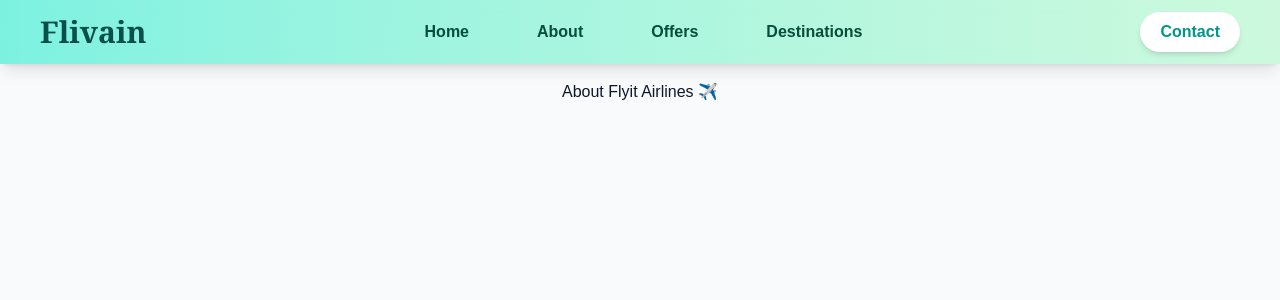
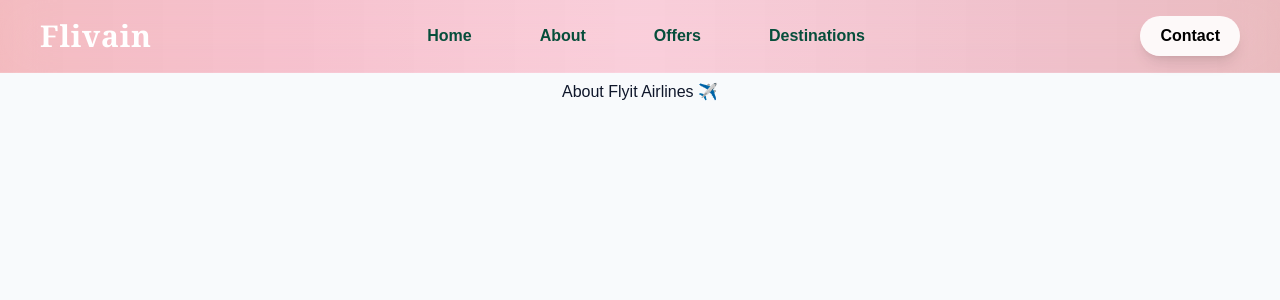
Before and after one commit to yashhtech/Flight-Booking, a React app: page /about in a window 1280 px wide. Shown: the top 300 px of the page. Built offline with nearby package versions, Linux system fonts and the light colour scheme; the HTML template or start-up script is replaced by a standard one.

Commit message:
hero video location

```diff
--- a/src/components/Navbar.jsx
+++ b/src/components/Navbar.jsx
@@ -16,7 +16,6 @@ const Navbar = () => {
     { label: "Destinations", href: "/destinations" },
   ];
 
-  // Topbar appear on cursor anywhere
   useEffect(() => {
     const handleMouseMove = (e) => {
       if (e.clientY <= 100) setShowTopBar(true);
@@ -33,70 +32,106 @@ const Navbar = () => {
         {showTopBar && <TopBar show={showTopBar} />}
       </AnimatePresence>
 
-      {/* Navbar */}
+      {/* NAVBAR */}
       <motion.nav
         animate={{ y: showTopBar ? 40 : 0 }}
         transition={{ type: "spring", stiffness: 200, damping: 25 }}
-        className="w-full fixed top-0 z-40 bg-gradient-to-r from-teal-300/70 to-green-200/70 shadow-lg backdrop-blur-md"
+        className="
+          fixed top-0 z-40 w-full
+          bg-gradient-to-r
+          from-red-600/25 via-rose-500/20 to-red-700/25
+          backdrop-blur-xl
+          border-b border-white/10
+        "
       >
-        <div className="max-w-7xl mx-auto px-6 md:px-10 flex justify-between items-center h-16">
-          {/* Logo */}
+        <div className="max-w-7xl mx-auto px-6 md:px-10 flex justify-between items-center h-[72px]">
+
+          {/* LOGO */}
           <motion.h2
-            className="text-3xl font-extrabold text-teal-900 cursor-pointer font-serif hover:text-teal-700 transition duration-300"
+            className="
+              text-3xl font-extrabold
+              text-white cursor-pointer
+              font-serif tracking-wide
+              hover:text-red-400 transition
+            "
             onClick={() => navigate("/")}
             whileHover={{ scale: 1.05 }}
           >
             Flivain
           </motion.h2>
 
-          {/* Desktop GooeyNav Links */}
+          {/* DESKTOP NAV */}
           <div className="hidden md:block">
             <GooeyNav
-             items={navItems}
-             particleCount={20}
-             particleR={120}
+              items={navItems}
+              particleCount={20}
+              particleR={120}
               animationTime={700}
               timeVariance={300}
-             colors={["#06B6D4", "#10B981", "#F59E0B", "#EF4444", "#3B82F6", "#8B5CF6", "#EC4899"]}
+              colors={[
+                "#EF4444", // red
+                "#F43F5E", // rose
+                "#DC2626", // dark red
+                "#FB7185", // pinkish red
+              ]}
               onClick={(href) => navigate(href)}
-              />
+              hoverColor="#EF4444"   // 🔥 RED HOVER
+            />
           </div>
 
-          {/* Contact Button */}
+          {/* CONTACT BUTTON */}
           <motion.button
             onClick={() => navigate("/contact")}
-            whileHover={{ scale: 1.05, backgroundColor: "#06B6D4", color: "#fff" }}
-            className="hidden md:block bg-white text-teal-600 px-5 py-2 rounded-full font-semibold shadow-md"
+            whileHover={{
+              scale: 1.05,
+              backgroundColor: "#EF4444",
+              color: "#fff",
+            }}
+            className="
+              hidden md:block
+              bg-white/90 text-black
+              px-5 py-2 rounded-full
+              font-semibold
+              shadow-lg
+            "
           >
             Contact
           </motion.button>
 
-          {/* Mobile Hamburger */}
+          {/* MOBILE HAMBURGER */}
           <div className="md:hidden flex items-center">
             <button onClick={() => setIsOpen(!isOpen)} className="focus:outline-none">
               <motion.div
-                className="w-6 h-0.5 bg-teal-900 my-1"
+                className="w-6 h-0.5 bg-white my-1"
                 animate={isOpen ? { rotate: 45, y: 8 } : { rotate: 0, y: 0 }}
               />
               <motion.div
-                className="w-6 h-0.5 bg-teal-900 my-1"
+                className="w-6 h-0.5 bg-white my-1"
                 animate={isOpen ? { opacity: 0 } : { opacity: 1 }}
               />
               <motion.div
-                className="w-6 h-0.5 bg-teal-900 my-1"
+                className="w-6 h-0.5 bg-white my-1"
                 animate={isOpen ? { rotate: -45, y: -8 } : { rotate: 0, y: 0 }}
               />
             </button>
           </div>
         </div>
 
-        {/* Mobile Menu */}
+        {/* MOBILE MENU */}
         {isOpen && (
           <motion.ul
             initial={{ opacity: 0, y: -20 }}
             animate={{ opacity: 1, y: 0 }}
             exit={{ opacity: 0, y: -20 }}
-            className="md:hidden bg-gradient-to-r from-teal-200/70 to-green-200/70 w-full px-6 pb-4 flex flex-col gap-4 shadow-lg rounded-xl"
+            className="
+              md:hidden
+              bg-gradient-to-b from-red-700/40 to-black/80
+              backdrop-blur-xl
+              border border-white/10
+              w-full px-6 pb-4
+              flex flex-col gap-4
+              shadow-2xl
+            "
           >
             {navItems.map((item, i) => (
               <li
@@ -105,18 +140,29 @@ const Navbar = () => {
                   navigate(item.href);
                   setIsOpen(false);
                 }}
-                className="text-teal-900 py-2 px-2 rounded-md cursor-pointer font-medium hover:scale-105 transition"
+                className="
+                  text-white py-2 px-2 rounded-md
+                  cursor-pointer font-medium
+                  hover:text-red-400
+                  hover:bg-white/10
+                  transition
+                "
               >
                 {item.label}
               </li>
             ))}
+
             <motion.button
               onClick={() => {
                 navigate("/contact");
                 setIsOpen(false);
               }}
-              whileHover={{ scale: 1.05, backgroundColor: "#06B6D4", color: "#fff" }}
-              className="bg-white text-teal-600 px-4 py-2 rounded-full font-semibold shadow-md"
+              whileHover={{ scale: 1.05, backgroundColor: "#EF4444", color: "#fff" }}
+              className="
+                bg-white text-black
+                px-4 py-2 rounded-full
+                font-semibold
+              "
             >
               Contact
             </motion.button>
--- a/src/pages/Home.jsx
+++ b/src/pages/Home.jsx
@@ -9,7 +9,6 @@ import FeatureCard from "../components/FeatureCard"
 import DestinationCard from "../components/DestinationCard"
 import Footer from "../components/Footer"
 
-import heroVideo from "../assets/264848_medium.mp4"
 
 const Home = () => {
   const [tripType, setTripType] = useState("One-way")
@@ -43,7 +42,7 @@ const Home = () => {
       <section className="relative min-h-screen flex items-center overflow-hidden">
 
         <video
-          src={heroVideo}
+          src="/264848_medium.mp4"
           autoPlay
           loop
           muted
```
Also changed, not shown: 1 other file (tests, documents, lock files or other folders).
